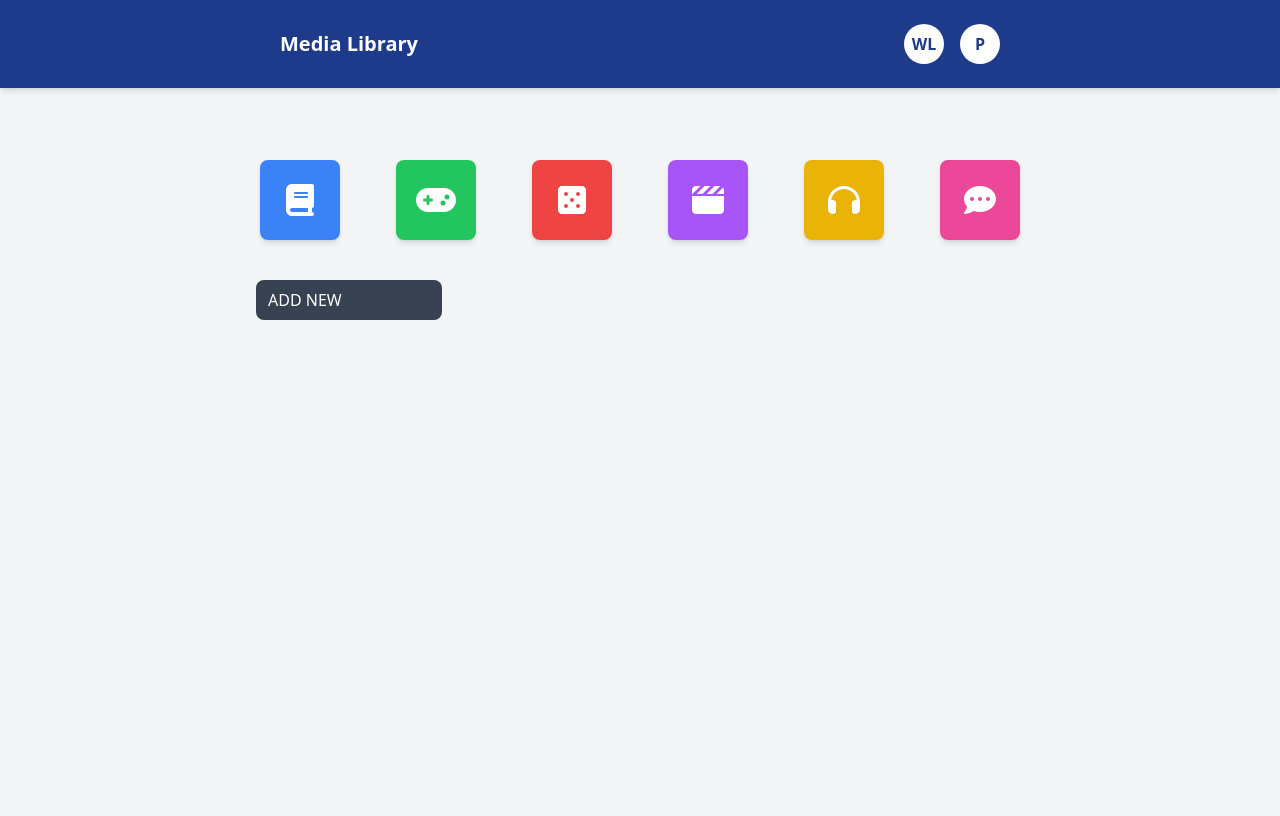
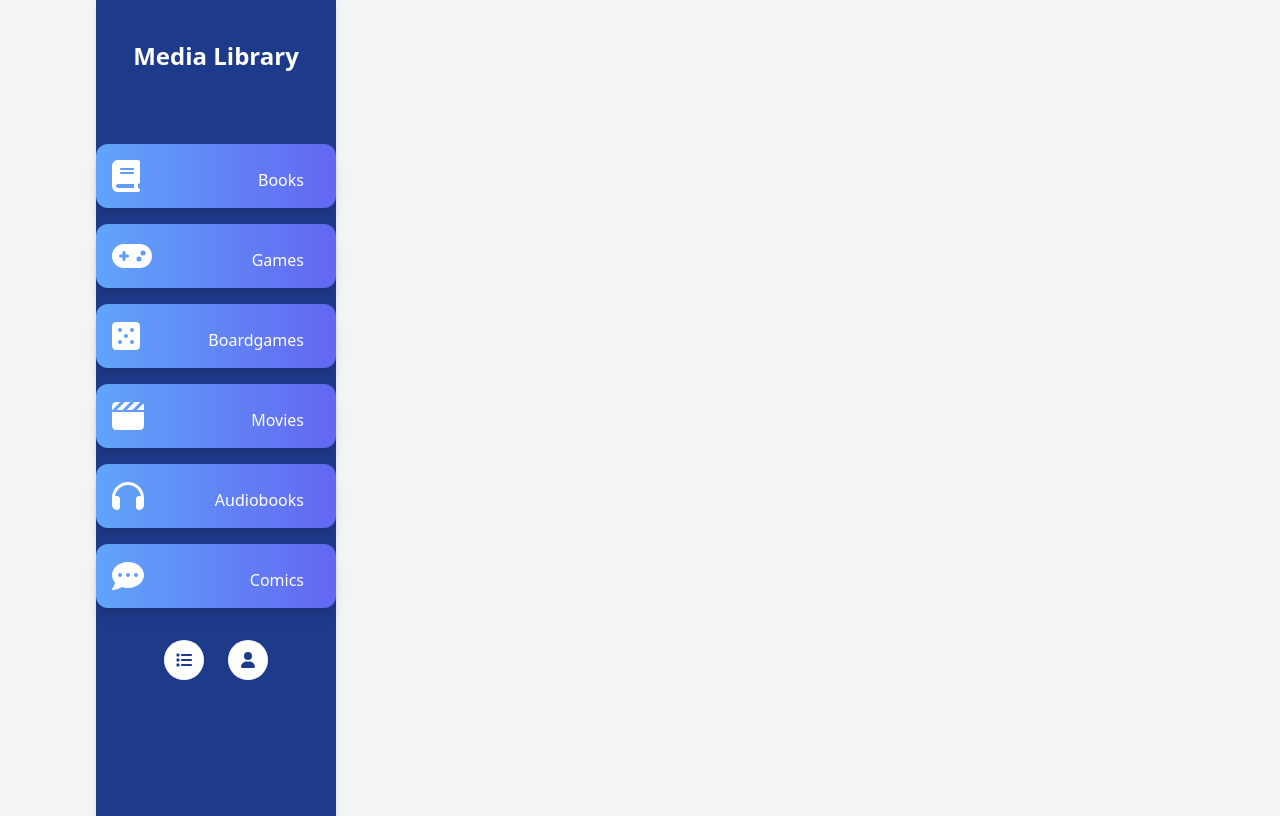
Before and after one commit to mborzechowski/media-library, a Next.js app: page / in a window 1280 px wide. Built offline with nearby package versions, Linux system fonts and the light colour scheme.

Commit message:
testing new layout

```diff
--- a/app/layout.tsx
+++ b/app/layout.tsx
@@ -1,10 +1,10 @@
-import "@/app/globals.css";
-import NavBar from "../components/NavBar";
+import '@/app/globals.css';
+import NavBar from '../components/NavBar';
 
 export const metadata = {
-  title: "Media Library | Catalogue All Your Media",
-  description: "Catalogue All Your Media",
-  keywords: "books, games, movies, comics, catalogue",
+  title: 'Media Library | Catalogue All Your Media',
+  description: 'Catalogue All Your Media',
+  keywords: 'books, games, movies, comics, catalogue',
 };
 
 export default function RootLayout({
@@ -13,10 +13,10 @@ export default function RootLayout({
   children: React.ReactNode;
 }) {
   return (
-    <html lang="pl">
-      <body className="flex flex-col min-h-screen">
+    <html lang='pl'>
+      <body className='flex flex-row min-h-screen'>
         <NavBar />
-        <main className="flex-grow w-full max-w-7xl mx-auto px-4">
+        <main className='flex-grow w-full max-w-7xl mx-auto px-4'>
           {children}
         </main>
       </body>
--- a/app/page.tsx
+++ b/app/page.tsx
@@ -1,7 +1,5 @@
-import MainDashboard from "@/components/MainDashboard";
-
 const Home = () => {
-  return <MainDashboard />;
+  return;
 };
 
 export default Home;
--- a/app/video-games/page.jsx
+++ b/app/video-games/page.jsx
@@ -38,14 +38,22 @@ const Library = () => {
     return <h1 className='text-center text-xl m-4'>No Games Found</h1>;
   }
   return (
-    <div>
-      <h1 className='text-center text-xl m-4'>Game List</h1>
-      <div className='flex flex-col py-8 space-y-10'>
-        <div className='w-full max-w-screen-xl grid grid-cols-2 sm:grid-cols-3 md:grid-cols-4 lg:grid-cols-6 xl:grid-cols-10 gap-4 px-4 md:px-10'>
+    <div className='pt-8 flex flex-col items-start gap-16'>
+      <h1 className='font-bold text-2xl mt-2 ml-12'>Game List</h1>
+
+      <div className='w-full max-w-screen-xl grid grid-cols-2 sm:grid-cols-3 md:grid-cols-4 lg:grid-cols-6 xl:grid-cols-10 gap-8 px-4 md:px-10 '>
+        <div className='m-2 border bg-gradient-to-r from-blue-400 to-indigo-500 hover:from-blue-600 hover:to-indigo-600 rounded-md w-24 h-24 flex items-center justify-center overflow-hidden text-white'>
+          <Link
+            href={`/video-games/add-new`}
+            className='w-24 h-24 flex items-center justify-center overflow-hidden'
+          >
+            ADD NEW
+          </Link>
+        </div>
         {games.map((game) => (
           <div
             key={game.id}
-              className='m-2 border border-gray-300 rounded w-24 h-24 flex items-center justify-center overflow-hidden'
+            className='m-2 border border-gray-300 rounded-md w-24 h-24 flex items-center justify-center overflow-hidden'
           >
             {game.images ? (
               <Link
@@ -67,7 +75,6 @@ const Library = () => {
         ))}
       </div>
     </div>
-    </div>
   );
 };
 
--- a/components/MainDashboard.jsx
+++ b/components/MainDashboard.jsx
@@ -1,7 +1,7 @@
-"use client";
-import Link from "next/link";
-import { useRouter } from "next/navigation";
-import { FontAwesomeIcon } from "@fortawesome/react-fontawesome";
+'use client';
+import Link from 'next/link';
+import { useRouter } from 'next/navigation';
+import { FontAwesomeIcon } from '@fortawesome/react-fontawesome';
 import {
   faGamepad,
   faDiceFive,
@@ -9,7 +9,9 @@ import {
   faClapperboard,
   faHeadphones,
   faCommentDots,
-} from "@fortawesome/free-solid-svg-icons";
+  faPlus,
+  faLibrary,
+} from '@fortawesome/free-solid-svg-icons';
 
 const MainDashboard = () => {
   const router = useRouter();
@@ -21,50 +23,47 @@ const MainDashboard = () => {
     }
   };
 
+  const buttons = [
+    { icon: faBook, label: 'Books', href: '/books' },
+    { icon: faGamepad, label: 'Games', href: '/video-games' },
+    { icon: faDiceFive, label: 'Boardgames', href: '/boardgames' },
+    { icon: faClapperboard, label: 'Movies', href: '/movies' },
+    { icon: faHeadphones, label: 'Audiobooks', href: '/audiobooks' },
+    { icon: faCommentDots, label: 'Comics', href: '/comics' },
+  ];
+
   return (
-    <div className="flex flex-col items-center py-8 space-y-10">
-      <div className="grid grid-cols-6 gap-14">
-        <button className="w-20 h-20 bg-blue-500 hover:bg-blue-600 transition duration-200 transform hover:scale-95 shadow-md text-white rounded-lg flex items-center justify-center">
-          <FontAwesomeIcon icon={faBook} size="2xl" />
-        </button>
-        <Link
-          href="/video-games"
-          className="w-20 h-20 bg-green-500 hover:bg-green-600 transition duration-200 transform hover:scale-95 shadow-md text-white rounded-lg flex items-center justify-center"
-        >
-          <FontAwesomeIcon icon={faGamepad} size="2xl" />
-        </Link>
-        <button className="w-20 h-20 bg-red-500 hover:bg-red-600 transition duration-200 transform hover:scale-95 shadow-md text-white rounded-lg flex items-center justify-center">
-          <FontAwesomeIcon icon={faDiceFive} size="2xl" />
-        </button>
-        <button className="w-20 h-20 bg-purple-500 hover:bg-purple-600 transition duration-200 transform hover:scale-95 shadow-md text-white rounded-lg flex items-center justify-center">
-          <FontAwesomeIcon icon={faClapperboard} size="2xl" />
-        </button>
-        <button className="w-20 h-20 bg-yellow-500 hover:bg-yellow-600 transition duration-200 transform hover:scale-95 shadow-md text-white rounded-lg flex items-center justify-center">
-          <FontAwesomeIcon icon={faHeadphones} size="2xl" />
-        </button>
-        <button className="w-20 h-20 bg-pink-500 hover:bg-pink-600 transition duration-200 transform hover:scale-95 shadow-md text-white rounded-lg flex items-center justify-center">
-          <FontAwesomeIcon icon={faCommentDots} size="2xl" />
-        </button>
-      </div>
-      <div className="w-full flex justify-start items-center px-60">
-        <div className="relative">
+    <div className='flex flex-col items-center py-8 space-y-4'>
+      {buttons.map((button, index) => (
+        <div key={index} className='flex justify-start items-center'>
+          <Link
+            href={button.href}
+            className=' flex flex-row group w-60 h-16 bg-gradient-to-r from-blue-400 to-indigo-500 hover:from-blue-600 hover:to-indigo-600 transition duration-300 transform hover:scale-105 shadow-lg text-white rounded-xl  items-center justify-between gap-4 pl-4'
+          >
+            <FontAwesomeIcon icon={button.icon} size='2x' />
+            <span className='mt-2  text-s pr-8'>{button.label}</span>
+          </Link>
+        </div>
+      ))}
+      {/* <div className='w-full flex justify-start items-center px-4 lg:px-60 mt-10'>
+        <div className='relative'>
           <select
             onChange={handleSelectChange}
-            className="appearance-none bg-gray-700 text-white py-2 pl-3 pr-20 rounded-lg text-start cursor-pointer"
-            defaultValue=""
+            className='appearance-none bg-gray-700 text-white py-2 pl-3 pr-8 lg:pr-20 rounded-lg text-start cursor-pointer focus:outline-none focus:ring-2 focus:ring-blue-500 transition duration-300'
+            defaultValue=''
           >
-            <option value="" disabled hidden>
+            <option value='' disabled hidden>
               ADD NEW
             </option>
-            <option value="books">Book</option>
-            <option value="video-games">Video Game</option>
-            <option value="boardgames">Board Game</option>
-            <option value="movies">Movie</option>
-            <option value="audiobooks">Audiobook</option>
-            <option value="comics">Comic</option>
+            <option value='books'>Book</option>
+            <option value='video-games'>Video Game</option>
+            <option value='board-games'>Board Game</option>
+            <option value='movies'>Movie</option>
+            <option value='audiobooks'>Audiobook</option>
+            <option value='comics'>Comic</option>
           </select>
         </div>
-      </div>
+      </div> */}
     </div>
   );
 };
--- a/components/NavBar.jsx
+++ b/components/NavBar.jsx
@@ -1,26 +1,29 @@
-import Link from "next/link";
+import Link from 'next/link';
+import { FontAwesomeIcon } from '@fortawesome/react-fontawesome';
+import { faList, faUser } from '@fortawesome/free-solid-svg-icons';
+import MainDashboard from './MainDashboard';
 
 const NavBar = () => {
   return (
-    <nav className="w-full bg-blue-900 py-6 mb-10 shadow-md">
-      <div className="max-w-3xl mx-auto flex justify-between items-center px-6">
-        <Link href="/" className="text-white font-bold text-xl">
-          Media Library
+    <nav className='w-72 h-auto ml-24 bg-blue-900 py-10 shadow-md flex flex-col items-center'>
+      <Link href='/' className='text-white font-bold text-2xl mb-10'>
+        Media Library
+      </Link>
+      <MainDashboard />
+      <div className='mt-auto flex flex-row items-center  mb-24 gap-6'>
+        <Link href='/wishlist'>
+          <div className='w-10 h-10 bg-white text-blue-900 rounded-full flex items-center justify-center font-bold transition duration-300 hover:bg-gray-200'>
+            <FontAwesomeIcon icon={faList} />
+          </div>
         </Link>
-        <div className="flex space-x-4">
-          <Link href="/wishlist">
-            <div className="w-10 h-10 bg-white text-blue-900 rounded-full flex items-center justify-center font-bold transition duration-300 hover:bg-gray-200">
-              WL
-            </div>
-          </Link>
-          <Link href="/profile">
-            <div className="w-10 h-10 bg-white text-blue-900 rounded-full flex items-center justify-center font-bold transition duration-300 hover:bg-gray-200">
-              P
-            </div>
-          </Link>
-        </div>
+        <Link href='/profile'>
+          <div className='w-10 h-10 bg-white text-blue-900 rounded-full flex items-center justify-center font-bold transition duration-300 hover:bg-gray-200'>
+            <FontAwesomeIcon icon={faUser} />
+          </div>
+        </Link>
       </div>
     </nav>
   );
 };
+
 export default NavBar;
```
Lines whose indentation alone changed are shown as unchanged.
